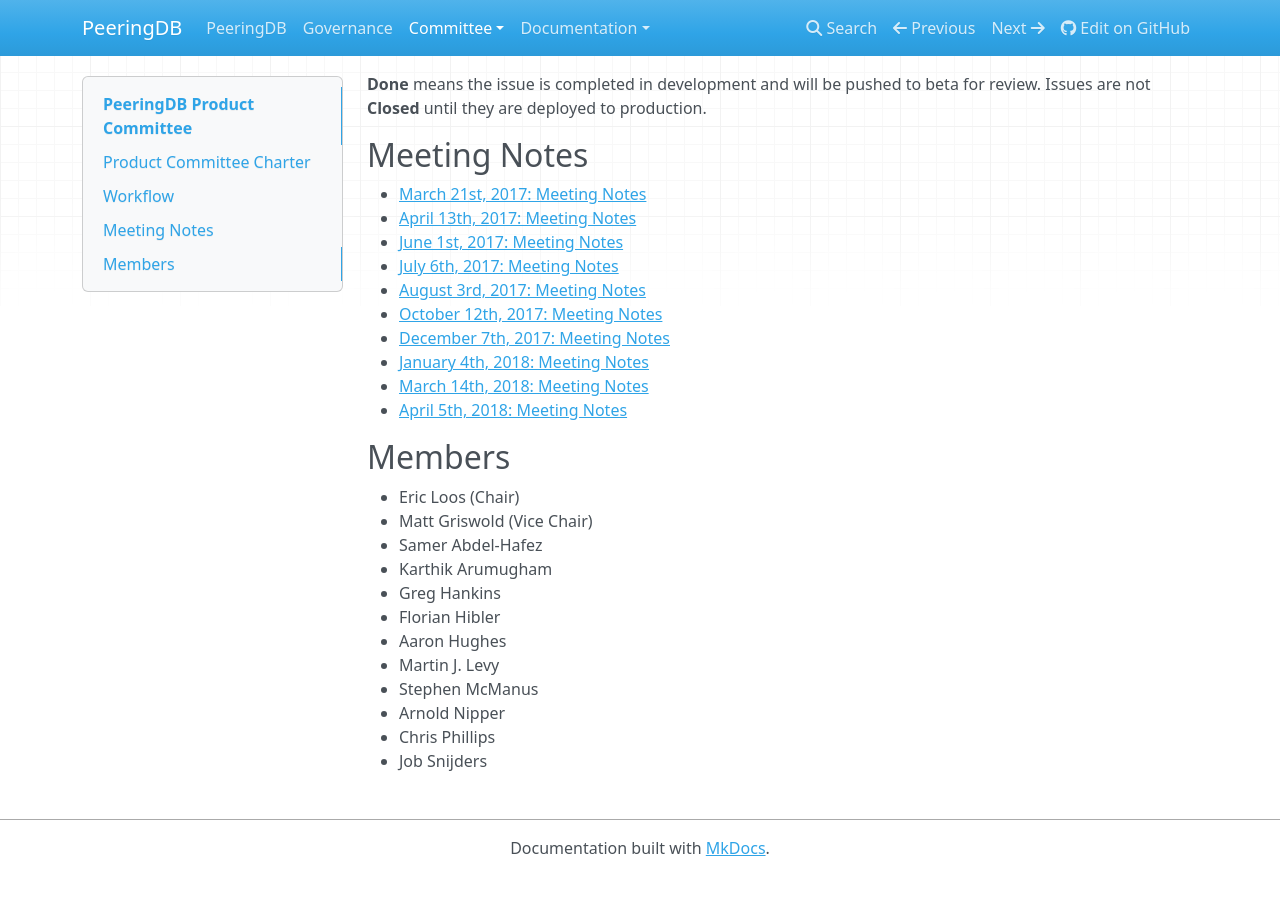
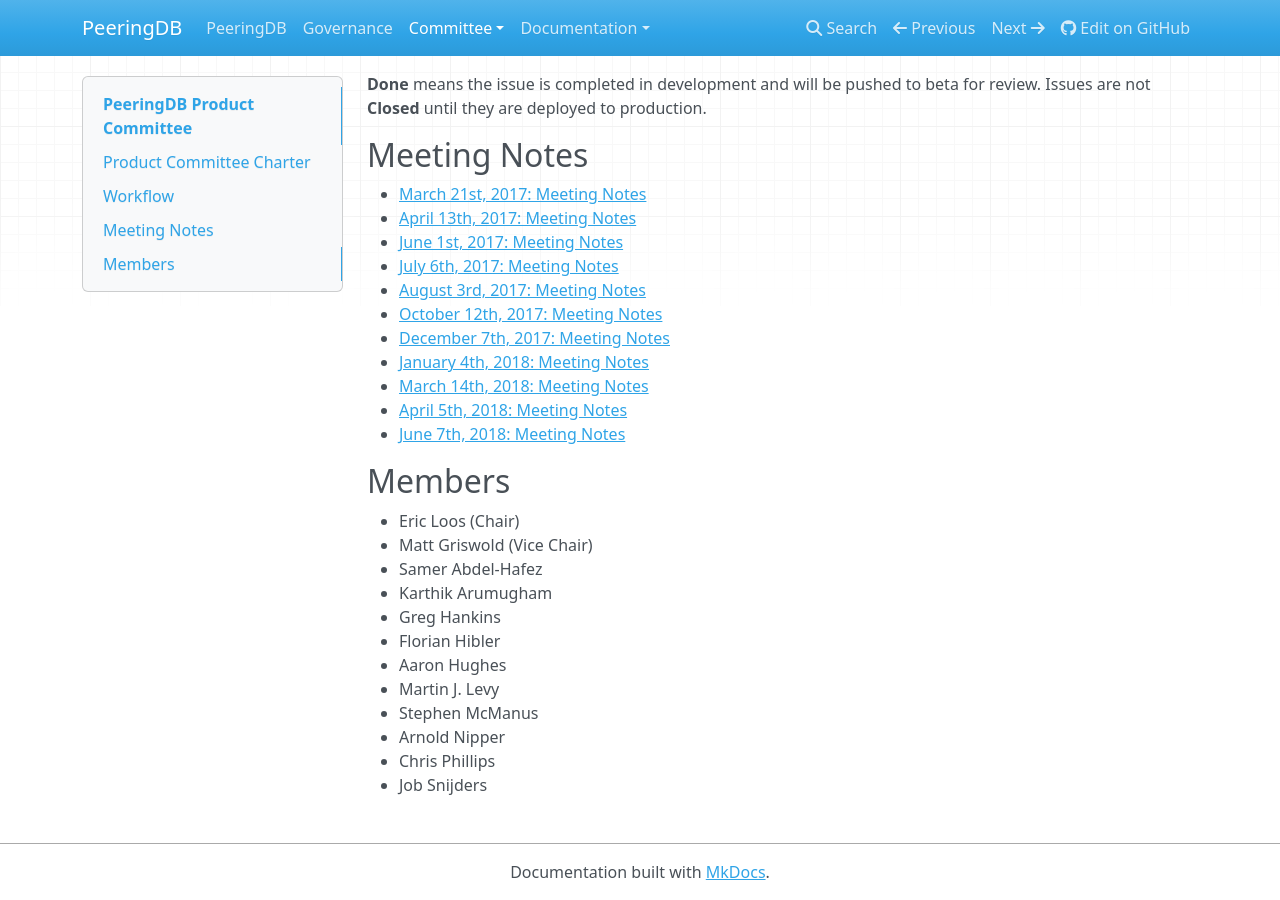
Before and after one commit to peeringdb/docs, an MkDocs documentation site: the page built from docs/committee/product/index.md, in a window 1280 px wide and 900 px high, scrolled down 2290 px. Built offline with MkDocs 1.6.1, drawn with Linux system fonts in a browser that asks for light colours; nearby versions of some CDN libraries; old or Windows-style settings are respelled for this version of MkDocs; before the commit the page ends 3166 px from its top, so only the background shows below that.

Commit message:
Adding June 7th notes

```diff
--- a/docs/committee/product/index.md
+++ b/docs/committee/product/index.md
@@ -20,6 +20,7 @@
 - [January 4th, 2018: Meeting Notes](notes/2018-01-04_Product_Committee_Notes.pdf)
 - [March 14th, 2018: Meeting Notes](notes/2018-03-14_Product_Committee_Notes.pdf)
 - [April 5th, 2018: Meeting Notes](notes/2018-04-05_Product_Committee_Notes.pdf)
+- [June 7th, 2018: Meeting Notes](notes/2018-06-07_Product_Committee_Notes.pdf)
 
 ## Members
 - Eric Loos (Chair)
```
Also changed, not shown: 1 other file.
